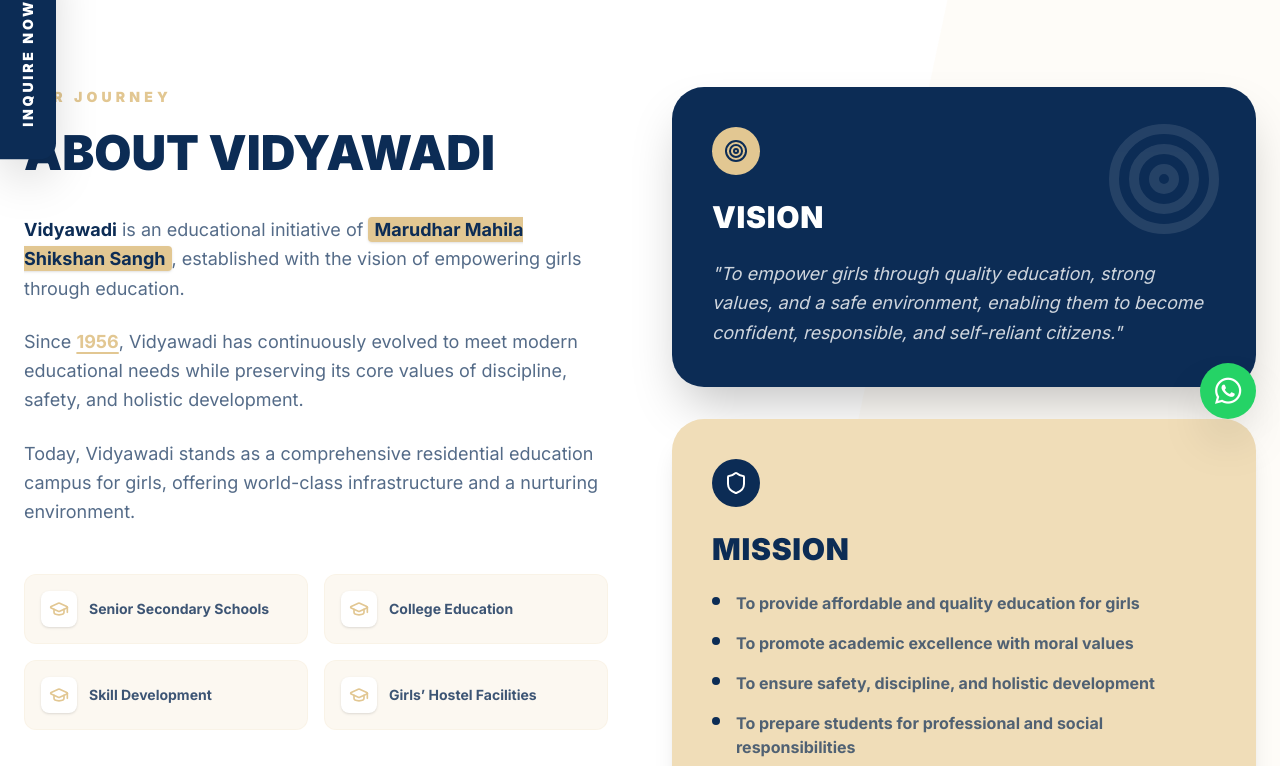
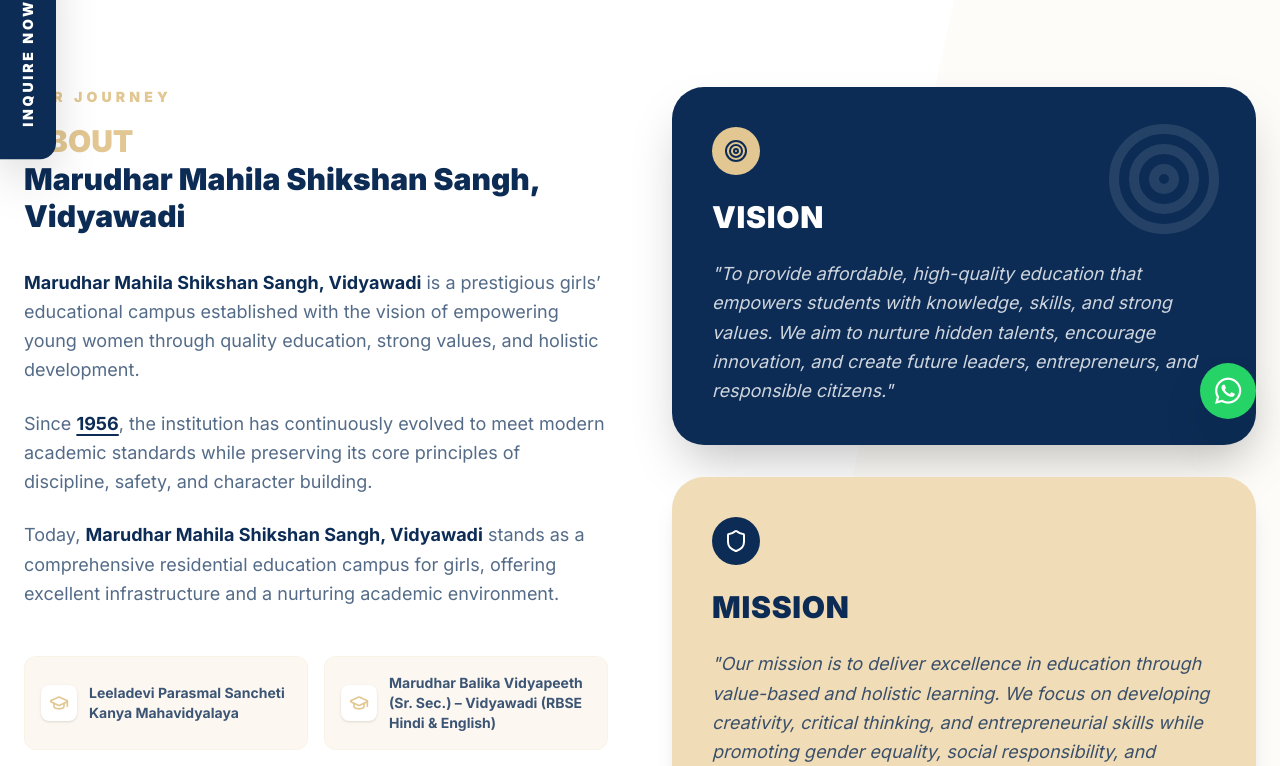
Before and after one commit to skytech3004/Vidyawadiorgmain, a Next.js app: page /about in a window 1280 px wide. Shown: the part 357-1123 px from the top of the page. Built offline with nearby package versions, Linux system fonts and the light colour scheme; a web font is replaced by a local one.

Commit message:
kajal ma'am shared updated

```diff
--- a/src/app/about/management/page.tsx
+++ b/src/app/about/management/page.tsx
@@ -120,7 +120,7 @@
                             transition={{ delay: 0.1 }}
                             className="space-y-2"
                         >
-                            <h3 className="text-xl font-bold text-sandstone uppercase tracking-widest">Marudhar Mahila Shikshan Sangh, Vidyawaadi (Khimel)</h3>
+                            <h3 className="text-xl font-bold text-sandstone uppercase tracking-widest">Marudhar Mahila Shikshan Sangh,Vidyawadi, Vidyawaadi (Khimel)</h3>
                             <p className="text-oxford/60 font-medium">Station Rani, Dist-Pali 306115 (Rajasthan)</p>
                         </motion.div>
                     </div>
--- a/src/app/about/page.tsx
+++ b/src/app/about/page.tsx
@@ -31,7 +31,7 @@
                         transition={{ delay: 0.1 }}
                         className="text-5xl md:text-7xl font-black text-white"
                     >
-                        ABOUT VIDYAWADI
+                        ABOUT  US
                     </motion.h1>
                 </div>
             </div>
--- a/src/app/about/trust/page.tsx
+++ b/src/app/about/trust/page.tsx
@@ -32,7 +32,7 @@
                         className="text-5xl md:text-7xl font-black text-white"
                     >
                         <span className="text-sandstone">
-                            MARUDHAR MAHILA SHIKSHAN SANGH
+                            Marudhar Mahila Shikshan Sangh,Vidyawadi
                         </span>
                     </motion.h1>
                 </div>
@@ -49,7 +49,7 @@
                         >
                             <h2 className="text-4xl font-black text-oxford mb-8">The Visionaries Behind Vidyawadi</h2>
                             <p className="text-oxford/70 text-lg leading-relaxed mb-6">
-                                <span className="bg-sandstone text-oxford px-1.5 py-0.5 rounded shadow-sm font-bold">Marudhar Mahila Shikshan Sangh</span> is a charitable educational trust dedicated to the upliftment and empowerment of women in Rajasthan and beyond.
+                                <span className="bg-sandstone text-oxford px-1.5 py-0.5 rounded shadow-sm font-bold">Marudhar Mahila Shikshan Sangh,Vidyawadi</span> is a charitable educational trust dedicated to the upliftment and empowerment of women in Rajasthan and beyond.
                                 Established with a philanthropic spirit, the trust has been the driving force behind the creation and evolution of Vidyawadi.
                             </p>
                             <p className="text-oxford/70 text-lg leading-relaxed mb-8">
--- a/src/app/about/vision-mission/page.tsx
+++ b/src/app/about/vision-mission/page.tsx
@@ -54,13 +54,10 @@
                             </div>
                             <div className="space-y-6">
                                 <p className="text-oxford/70 text-xl font-medium leading-relaxed italic border-l-4 border-sandstone pl-8 bg-sandstone-light/10 py-8 rounded-r-3xl pr-8 shadow-sm">
-                                    "To provide affordable quality education, while equipping students with knowledge and skills in their chosen stream, inculcate values, identify hidden talents, provide opportunities for students to realize their full potential and thus shape them into future leaders, entrepreneurs and above all good human beings."
+                                    "To provide affordable, high-quality education that empowers students with knowledge, skills, and strong values. We aim to nurture hidden talents, encourage innovation, and create future leaders, entrepreneurs, and responsible citizens."
                                 </p>
                                 <p className="text-oxford/70 leading-relaxed text-lg">
-                                    As a leader it will help create an inclusive environment to encourage progress and collaboration in order to improve instructional outcomes for all students. I will communicate high expectations while providing support to school community members in order to achieve the best possible outcomes for student.
-                                </p>
-                                <p className="text-oxford/70 leading-relaxed text-lg">
-                                    To be a leading world class academic institute, in the delivery of education and creating an environment conductive for the students overall growth and development. To provide a culture of inspiration, innovation & synergy for all the stakeholder- especially students, by emphasizing the spirit of lifelong learning and having them contribute to the development of a sustainable world, both as a job seeker and creator.
+                                    Our vision is to be a world-class academic institution that promotes lifelong learning, collaboration, and holistic development in a supportive and inclusive environment.
                                 </p>
                             </div>
                         </motion.div>
@@ -119,29 +116,14 @@
                                 <h2 className="text-4xl font-black tracking-wide uppercase">Mission</h2>
                             </div>
 
-                            <ul className="space-y-6">
-                                {[
-                                    { icon: BookOpen, text: "To strive for quality education in keeping with the motto of the education, 'Excellence in Education' and prepare young minds for imbibing knowledge, skills and sensitivity." },
-                                    { icon: Award, text: "Impart education of the highest standard through value based holistic teaching and learning by integrating traditional and innovative practices." },
-                                    { icon: Target, text: "Create a platform for students for exploring their creative potential and nurturing the spirit of entrepreneurship and critical thinking." },
-                                    { icon: Heart, text: "Inculcate a strong belief in hard work and core values of gender equality, human rights and ecology in order to make them socially responsible citizens." },
-                                    { icon: Users, text: "Equip students with the skills needed to adapt better to the changing global scenario and gain access to multiple career opportunities." }
-                                ].map((item, i) => (
-                                    <motion.li
-                                        key={i}
-                                        initial={{ opacity: 0, y: 10 }}
-                                        whileInView={{ opacity: 1, y: 0 }}
-                                        viewport={{ once: true }}
-                                        transition={{ delay: i * 0.1 }}
-                                        className="flex items-start gap-6 group"
-                                    >
-                                        <div className="w-12 h-12 bg-white/10 rounded-xl flex items-center justify-center text-sandstone shrink-0 group-hover:bg-sandstone group-hover:text-oxford transition-all">
-                                            <item.icon size={24} />
-                                        </div>
-                                        <span className="text-lg font-bold text-white/90 leading-tight pt-2">{item.text}</span>
-                                    </motion.li>
-                                ))}
-                            </ul>
+                            <div className="space-y-6">
+                                <p className="text-white/90 text-xl font-medium leading-relaxed italic border-l-4 border-sandstone pl-8 bg-white/5 py-8 rounded-r-3xl pr-8 shadow-sm">
+                                    "Our mission is to deliver excellence in education through value-based and holistic learning. We focus on developing creativity, critical thinking, and entrepreneurial skills while promoting gender equality, social responsibility, and environmental awareness."
+                                </p>
+                                <p className="text-white/80 leading-relaxed text-lg">
+                                    We strive to prepare students for global opportunities and help them succeed in a rapidly changing world.
+                                </p>
+                            </div>
                         </motion.div>
                     </div>
                 </div>
--- a/src/app/institutions/marudhar-balika-vidyapeeth/MarudharContent.tsx
+++ b/src/app/institutions/marudhar-balika-vidyapeeth/MarudharContent.tsx
@@ -65,7 +65,7 @@
                         <h2 className="text-3xl md:text-4xl font-bold text-oxford mb-6">Shaping Bright Futures for Girls (Class VI–XII)</h2>
                         <div className="prose text-gray-600 leading-relaxed space-y-4">
                             <p>
-                                Marudhar Balika Vidyapeeth is a premier girls’ senior secondary school dedicated to academic excellence, character building, and all-round development. Managed by Marudhar Mahila Shikshan Sangh, our institution provides quality education in Hindi & English Medium under RBSE.
+                                Marudhar Balika Vidyapeeth is a premier girls’ senior secondary school dedicated to academic excellence, character building, and all-round development. Managed by Marudhar Mahila Shikshan Sangh,Vidyawadi, our institution provides quality education in Hindi & English Medium under RBSE.
                             </p>
                             <p className="text-lg font-medium text-oxford">
                                 "We believe that educated girls build stronger families, communities, and the nation."
--- a/src/components/About.tsx
+++ b/src/components/About.tsx
@@ -6,19 +6,19 @@
 
 const features = [
     {
-        title: "Senior Secondary Schools",
+        title: "Leeladevi Parasmal Sancheti Kanya Mahavidyalaya",
         icon: GraduationCap,
     },
     {
-        title: "College Education",
+        title: "Marudhar Balika Vidyapeeth (Sr. Sec.) – Vidyawadi (RBSE Hindi & English)",
         icon: GraduationCap,
     },
     {
-        title: "Skill Development",
-        icon: Users,
+        title: "Leeladevi Parasmal Sancheti English Medium Sr. Sec. School",
+        icon: GraduationCap,
     },
     {
-        title: "Girls’ Hostel Facilities",
+        title: "Girls’ Hostel (A.C. & Non A.C. )",
         icon: Shield,
     }
 ];
@@ -42,19 +42,20 @@
                         <span className="text-sandstone font-black uppercase tracking-[0.3em] text-sm mb-4 block">
                             Our Journey
                         </span>
-                        <h2 className="text-4xl md:text-5xl font-black text-oxford mb-8 leading-tight">
-                            ABOUT VIDYAWADI
-                        </h2>
+                        <h5 className="text-2xl md:text-3xl font-black leading-tight mb-8">
+                            <span className="text-sandstone">ABOUT</span> <br />
+                            <span className="text-oxford">Marudhar Mahila Shikshan Sangh, Vidyawadi</span>
+                        </h5>
 
                         <div className="space-y-6 text-oxford/70 text-lg leading-relaxed">
                             <p>
-                                <span className="font-bold text-oxford">Vidyawadi</span> is an educational initiative of <span className="bg-sandstone text-oxford px-1.5 py-0.5 rounded shadow-sm font-bold">Marudhar Mahila Shikshan Sangh</span>, established with the vision of empowering girls through education.
+                                <span className="font-bold text-oxford">Marudhar Mahila Shikshan Sangh, Vidyawadi</span> is a prestigious girls’ educational campus established with the vision of empowering young women through quality education, strong values, and holistic development.
                             </p>
                             <p>
-                                Since <span className="text-sandstone font-bold underline decoration-2 underline-offset-4">1956</span>, Vidyawadi has continuously evolved to meet modern educational needs while preserving its core values of discipline, safety, and holistic development.
+                                Since <span className="text-oxford font-bold underline decoration-2 underline-offset-4">1956</span>, the institution has continuously evolved to meet modern academic standards while preserving its core principles of discipline, safety, and character building.
                             </p>
                             <p>
-                                Today, Vidyawadi stands as a comprehensive residential education campus for girls, offering world-class infrastructure and a nurturing environment.
+                                Today, <span className="font-bold text-oxford">Marudhar Mahila Shikshan Sangh, Vidyawadi</span> stands as a comprehensive residential education campus for girls, offering excellent infrastructure and a nurturing academic environment.
                             </p>
                         </div>
 
@@ -96,7 +97,7 @@
                                 </span>
                                 <h3 className="text-3xl font-black mb-6 tracking-wide">VISION</h3>
                                 <p className="text-white/80 leading-relaxed text-lg italic">
-                                    "To empower girls through quality education, strong values, and a safe environment, enabling them to become confident, responsible, and self-reliant citizens."
+                                    "To provide affordable, high-quality education that empowers students with knowledge, skills, and strong values. We aim to nurture hidden talents, encourage innovation, and create future leaders, entrepreneurs, and responsible citizens."
                                 </p>
                             </div>
                         </motion.div>
@@ -114,24 +115,14 @@
                                     <Shield className="text-white" size={24} />
                                 </span>
                                 <h3 className="text-3xl font-black mb-6 tracking-wide">MISSION</h3>
-                                <ul className="space-y-4">
-                                    {[
-                                        "To provide affordable and quality education for girls",
-                                        "To promote academic excellence with moral values",
-                                        "To ensure safety, discipline, and holistic development",
-                                        "To prepare students for professional and social responsibilities"
-                                    ].map((text, i) => (
-                                        <li key={i} className="flex items-start gap-4 font-bold text-oxford/70">
-                                            <div className="mt-1.5 w-2 h-2 rounded-full bg-oxford shrink-0" />
-                                            <span>{text}</span>
-                                        </li>
-                                    ))}
-                                </ul>
+                                <p className="text-oxford/80 leading-relaxed text-lg italic">
+                                    "Our mission is to deliver excellence in education through value-based and holistic learning. We focus on developing creativity, critical thinking, and entrepreneurial skills while promoting gender equality, social responsibility, and environmental awareness."
+                                </p>
                             </div>
                         </motion.div>
                     </div>
                 </div>
             </div>
-        </section>
+        </section >
     );
 }
--- a/src/components/ContactForm.tsx
+++ b/src/components/ContactForm.tsx
@@ -109,7 +109,7 @@
                                     <ul className="text-white/70 text-sm space-y-1 list-disc list-inside ml-2">
                                         <li>Sanderao on Pali-Ahmdabad Route</li>
                                         <li>Falna on Jodhpur-Udaipur Route</li>
-                                        <li>Vidhyawadi on Jodhpur-Sadri Route</li>
+                                        <li>Vidyawadi on Jodhpur-Sadri Route</li>
                                     </ul>
                                 </div>
 
--- a/src/components/FloatingButtons.tsx
+++ b/src/components/FloatingButtons.tsx
@@ -5,7 +5,7 @@
 import { motion } from "framer-motion";
 
 export default function FloatingButtons() {
-    const whatsappNumber = "+919414115115";
+    const whatsappNumber = "+916377204218";
     const whatsappMessage = "Hello Vidyawadi, I would like to inquire about admissions.";
     const whatsappUrl = `https://wa.me/${whatsappNumber}?text=${encodeURIComponent(whatsappMessage)}`;
 
--- a/src/components/Navbar.tsx
+++ b/src/components/Navbar.tsx
@@ -147,12 +147,6 @@
 
                         {/* BRAND TEXT */}
                         <div className="pl-[68px] md:pl-32 leading-tight flex-1 min-w-0">
-                            <h1 className={cn(
-                                "font-black tracking-[0.1em] leading-none transition-all truncate pr-2",
-                                scrolled || !isDarkSection ? "text-oxford" : "text-white"
-                            )}>
-                                VIDYAWADI
-                            </h1>
                             <p className={cn(
                                 "text-[9px] sm:text-[11px] font-bold uppercase tracking-[0.1em] sm:tracking-[0.2em] mt-1 truncate",
                                 scrolled || !isDarkSection ? "text-oxford/90" : "text-white/90"
@@ -161,6 +155,13 @@
                                     Marudhar Mahila Shikshan Sangh
                                 </span>
                             </p>
+                            <h1 className={cn(
+                                "font-black tracking-[0.1em] leading-none transition-all truncate pr-2",
+                                scrolled || !isDarkSection ? "text-oxford" : "text-white"
+                            )}>
+                                VIDYAWADI
+                            </h1>
+
                         </div>
                     </motion.div>
 
@@ -262,7 +263,7 @@
                                 <h2 className="text-3xl font-black text-white tracking-widest uppercase">Vidyawadi</h2>
                                 <p className="text-[10px] text-sandstone font-bold uppercase tracking-widest mt-1">
                                     <span className="bg-sandstone text-oxford px-1.5 py-0.5 rounded shadow-sm">
-                                        Marudhar Mahila Shikshan Sangh
+                                        Marudhar Mahila Shikshan Sangh,Vidyawadi
                                     </span>
                                 </p>
                             </div>
```
Also changed, not shown: src/app/institutions/leela-devi-college/LeelaDeviContent.tsx (+4 -4 lines), src/components/Institutions.tsx (+4 -4 lines).
